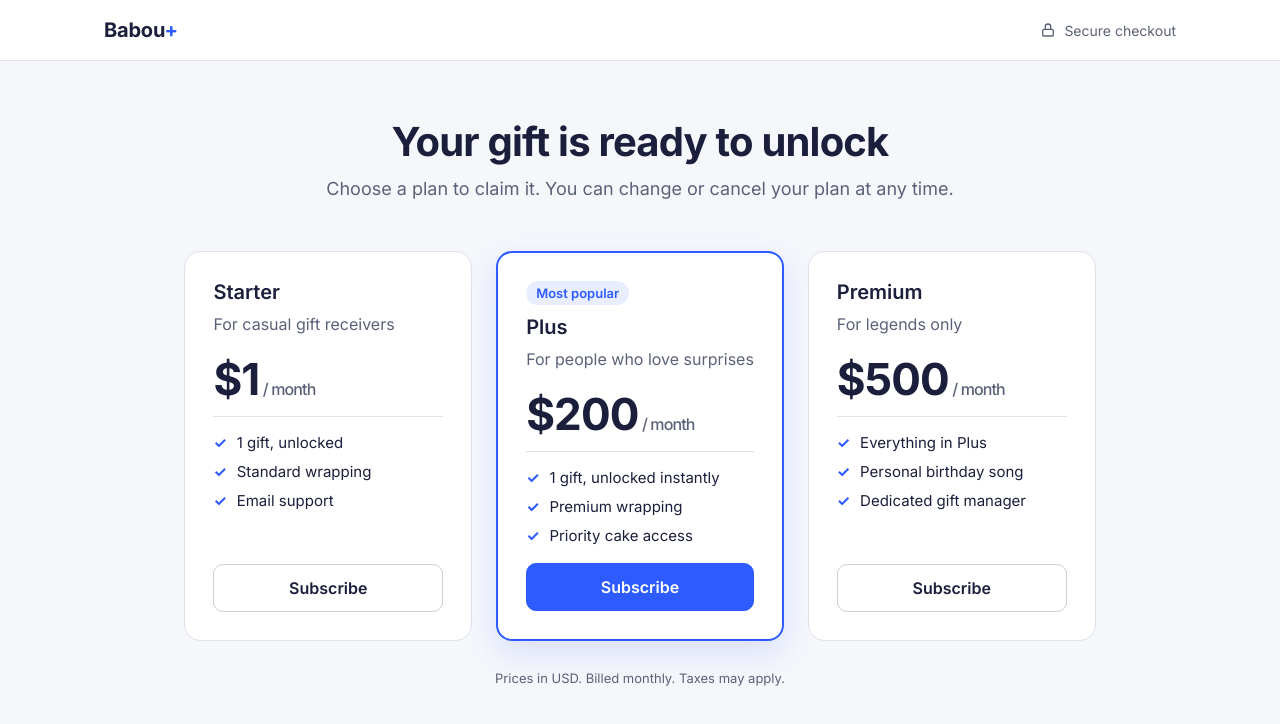
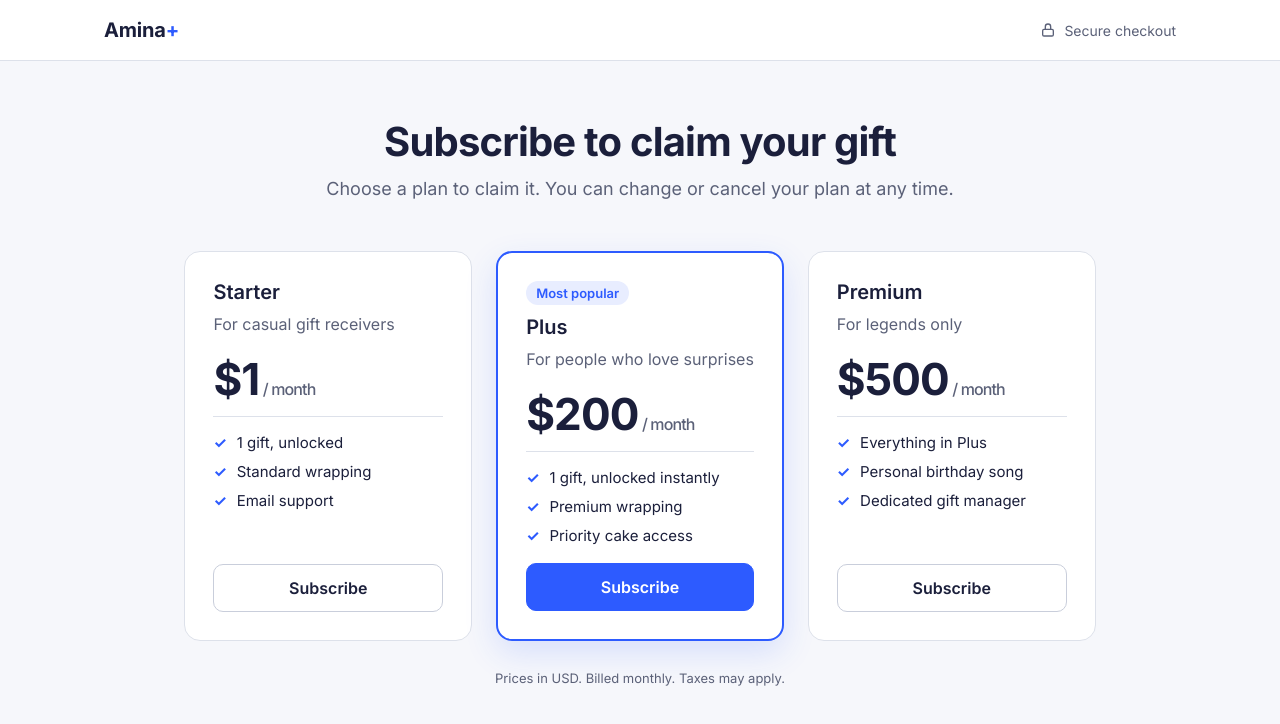
Before and after one commit to happybirthdaybabou1-web/-, a plain HTML site: page gift.html in a window 1280 px wide. Drawn offline with Linux system fonts and the light colour scheme; a web font is replaced by a local one.

Commit message:
Update gift.html

```diff
--- a/gift.html
+++ b/gift.html
@@ -14,7 +14,7 @@
 
   <header class="co-bar">
     <div class="co-inner">
-      <span class="co-brand">Babou<span>+</span></span>
+      <span class="co-brand">Amina<span>+</span></span>
       <span class="co-secure">
         <svg aria-hidden="true" width="16" height="16" viewBox="0 0 24 24" fill="none" stroke="currentColor" stroke-width="2"><rect x="4" y="11" width="16" height="10" rx="2"></rect><path d="M8 11V7a4 4 0 0 1 8 0v4"></path></svg>
         Secure checkout
@@ -25,7 +25,7 @@
   <main class="co-main">
     <!-- Step 1: plans -->
     <section class="co-plans" id="plansView">
-      <h1>Your gift is ready to unlock</h1>
+      <h1>Subscribe to claim your gift</h1>
       <p class="co-sub">Choose a plan to claim it. You can change or cancel your plan at any time.</p>
 
       <div class="co-grid">
```
